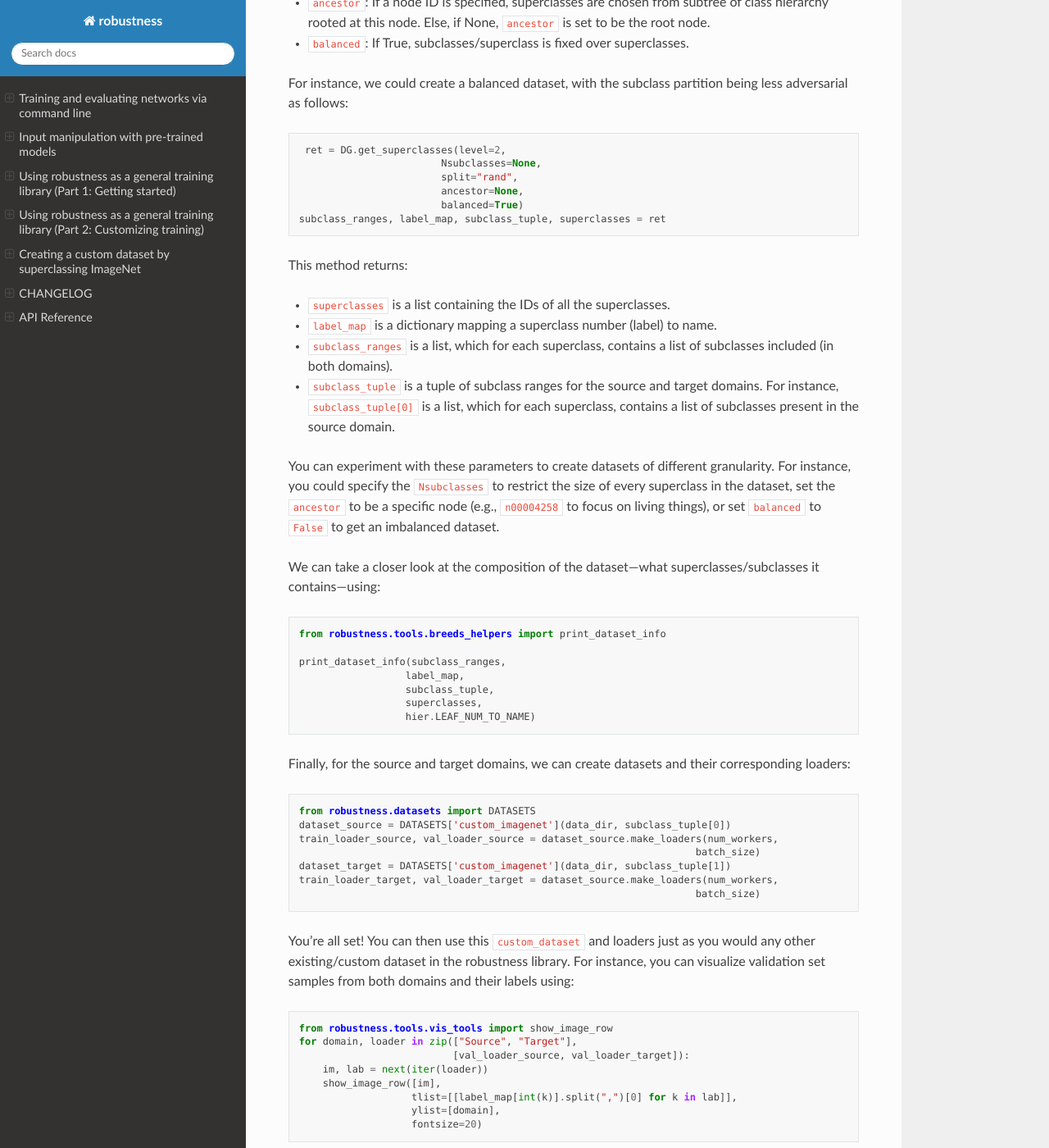
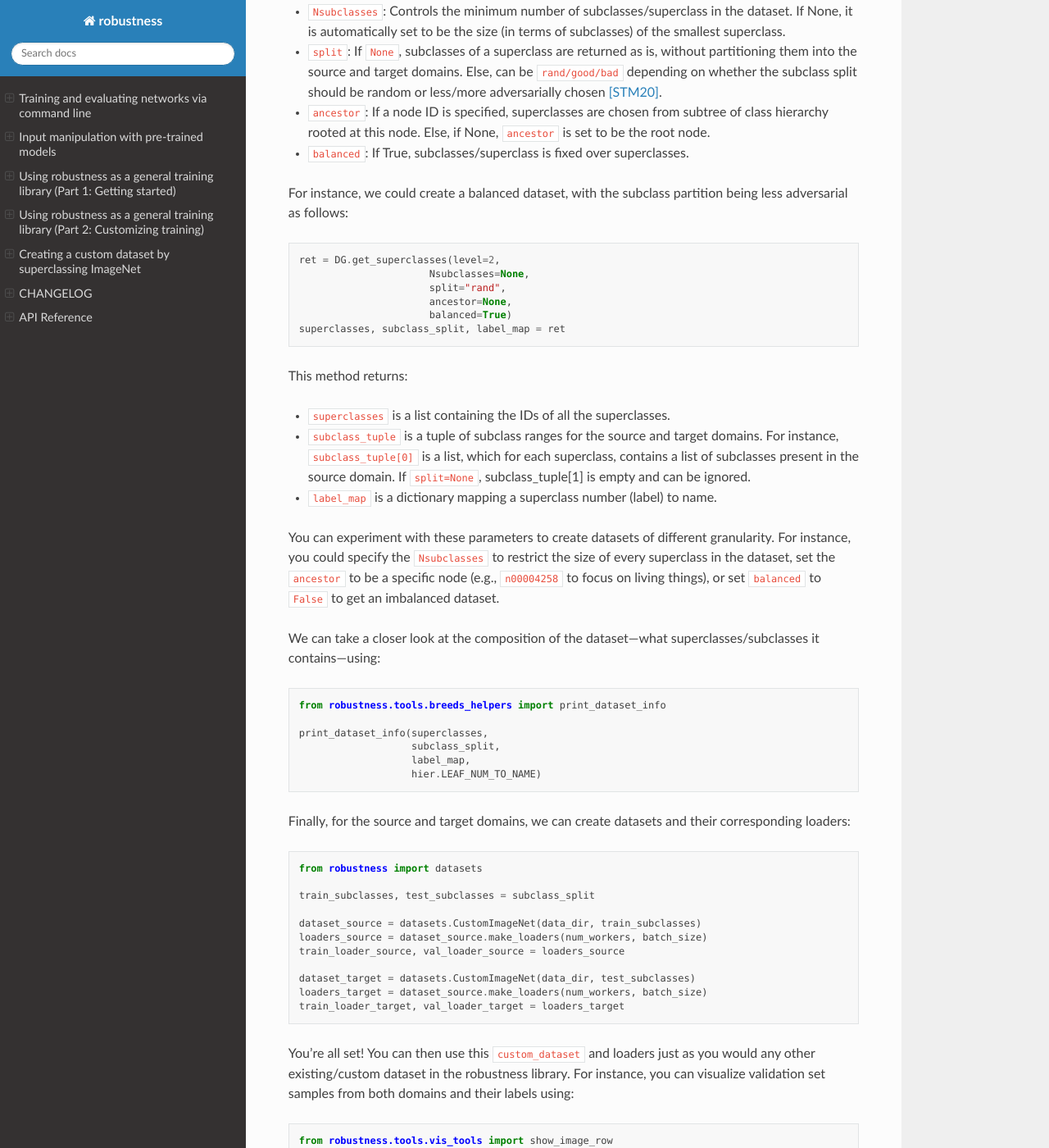
Before and after one commit to MadryLab/robustness, a Sphinx documentation site: the page built from docs/example_usage/breeds_datasets.rst, in a window 1280 px wide and 1400 px high, scrolled down 2919 px. Shown: the whole window at 82% size. Built offline with Sphinx 7.4.7 and the Read the Docs theme 2.0.0, drawn with Linux system fonts in a browser that asks for light colours; nearby versions of some CDN libraries; library files that are not in the unit come from our copies; some of the changed text lies outside the part shown.

Commit message:
Address comments

```diff
--- a/docs/example_usage/breeds_datasets.rst
+++ b/docs/example_usage/breeds_datasets.rst
@@ -45,14 +45,25 @@
     child ID (space separated)---in the class hierarchy.
   - ``node_names.txt``: Each line contains the ID of a node followed by
     it's name (tab separated).
-  For ImageNet, you can download the relevant files from `here <https://github.com/MadryLab/BREEDS-Benchmarks/tree/master/imagenet_class_hierarchy/modified>`_ and move them
-  to ``info_dir``.
+
+For ImageNet, you can manually download the relevant files for the class hierarchy
+from `here <https://github.com/MadryLab/BREEDS-Benchmarks/tree/master/imagenet_class_hierarchy/modified>`_ and move them to ``info_dir``. Alternatively, you can do it automatically
+using by specifying an empty ``info_dir`` to
+:meth:`~robustness.tools.breeds_helpers.BreedsDatasetGenerator.get_superclasses`:
+
+.. code-block:: python
+
+   from robustness.tools.breeds_helpers import setup_breeds
+   setup_breeds(info_dir)
+
 
 Part 1: Browsing through the Class Hierarchy
 ''''''''''''''''''''''''''''''''''''''''''''
 
 We can use :class:`~robustness.tools.breeds_helpers.ClassHierarchy` to
-examine a dataset's (here, ImageNet) class hierarchy.
+examine a dataset's (here, ImageNet) class hierarchy. Here, ``info_dir``
+should contain the requisite files for the class hierarchy (from the Setup
+step):
 
 .. code-block:: python
 
@@ -159,26 +170,25 @@
 
 .. code-block:: python
 
-   ret = DG.get_superclasses(level=2,
-                          Nsubclasses=None,
-                          split="rand",
-                          ancestor=None,
-                          balanced=True)
-  subclass_ranges, label_map, subclass_tuple, superclasses = ret
+  ret = DG.get_superclasses(level=2,
+                        Nsubclasses=None,
+                        split="rand",
+                        ancestor=None,
+                        balanced=True)
+  superclasses, subclass_split, label_map = ret
 
 This method returns:
 
 - :samp:`superclasses` is a list containing the IDs of all the
   superclasses.
-- :samp:`label_map` is a dictionary mapping a superclass
-  number (label) to name.
-- :samp:`subclass_ranges` is a list, which for
-  each superclass, contains a list of subclasses included (in both
-  domains).
 - :samp:`subclass_tuple` is a tuple of subclass ranges for
   the source and target domains. For instance,
   :samp:`subclass_tuple[0]` is a list, which for each superclass,
   contains a list of subclasses present in the source domain.
+  If ``split=None``, subclass_tuple[1] is empty and can be
+  ignored.
+- :samp:`label_map` is a dictionary mapping a superclass
+  number (label) to name.
 
 You can experiment with these parameters to create datasets of different
 granularity. For instance, you could specify the :samp:`Nsubclasses` to
@@ -194,24 +204,27 @@
 
   from robustness.tools.breeds_helpers import print_dataset_info
 
-  print_dataset_info(subclass_ranges,
-                    label_map,
-                    subclass_tuple,
-                    superclasses,
-                    hier.LEAF_NUM_TO_NAME)
+  print_dataset_info(superclasses,
+                     subclass_split,
+                     label_map,
+                     hier.LEAF_NUM_TO_NAME)
 
 Finally, for the source and target domains, we can create datasets
 and their corresponding loaders:
 
 .. code-block:: python
 
-  from robustness.datasets import DATASETS
-  dataset_source = DATASETS['custom_imagenet'](data_dir, subclass_tuple[0])
-  train_loader_source, val_loader_source = dataset_source.make_loaders(num_workers,
-                                                                     batch_size)
-  dataset_target = DATASETS['custom_imagenet'](data_dir, subclass_tuple[1])
-  train_loader_target, val_loader_target = dataset_source.make_loaders(num_workers,
-                                                                     batch_size)
+  from robustness import datasets
+
+  train_subclasses, test_subclasses = subclass_split
+
+  dataset_source = datasets.CustomImageNet(data_dir, train_subclasses)
+  loaders_source = dataset_source.make_loaders(num_workers, batch_size)
+  train_loader_source, val_loader_source = loaders_source
+
+  dataset_target = datasets.CustomImageNet(data_dir, test_subclasses)
+  loaders_target = dataset_source.make_loaders(num_workers, batch_size)
+  train_loader_target, val_loader_target = loaders_target
 
 You're all set! You can then use this :samp:`custom_dataset` and loaders
 just as you would any other existing/custom dataset in the robustness
@@ -234,18 +247,19 @@
 
 .. code-block:: python
 
-  ret = DG.get_superclasses(level=level,
-                            Nsubclasses=Nsubclasses,
+  ret = DG.get_superclasses(level=2,
+                            Nsubclasses=2,
                             split=None,
-                            ancestor=ancestor,
-                            balanced=balanced)
-  subclass_ranges, label_map, subclass_tuple, superclasses, _ = ret
-  dataset = DATASETS['custom_imagenet'](data_dir, subclass_ranges)
+                            ancestor=None,
+                            balanced=True)
+  superclasses, subclass_split, label_map = ret
+  all_subclasses = subclass_split[0]
 
-  print_dataset_info(subclass_ranges,
+  dataset = datasets.CustomImageNet(data_dir, all_subclasses)
+
+  print_dataset_info(superclasses,
+                     subclass_split,
                      label_map,
-                     subclass_tuple,
-                     superclasses,
                      hier.LEAF_NUM_TO_NAME)
 
 Part 3: Loading in-built BREEDS Datasets
@@ -259,7 +273,12 @@
 
   from robustness.tools.breeds_helpers import make_living17
   ret = make_living17(info_dir, split="rand")
-  subclass_ranges, label_map, subclass_tuple, superclasses, _ = ret
+  superclasses, subclass_split, label_map = ret
+
+  print_dataset_info(superclasses,
+                     subclass_split,
+                     label_map,
+                     hier.LEAF_NUM_TO_NAME)
 
 You can then use a similar methodology to Part 2 above to probe
 dataset information and create datasets and loaders.
```
Also changed, not shown: other parts of docs/example_usage/breeds_datasets.rst (+1 -1 lines), 1 other file.
